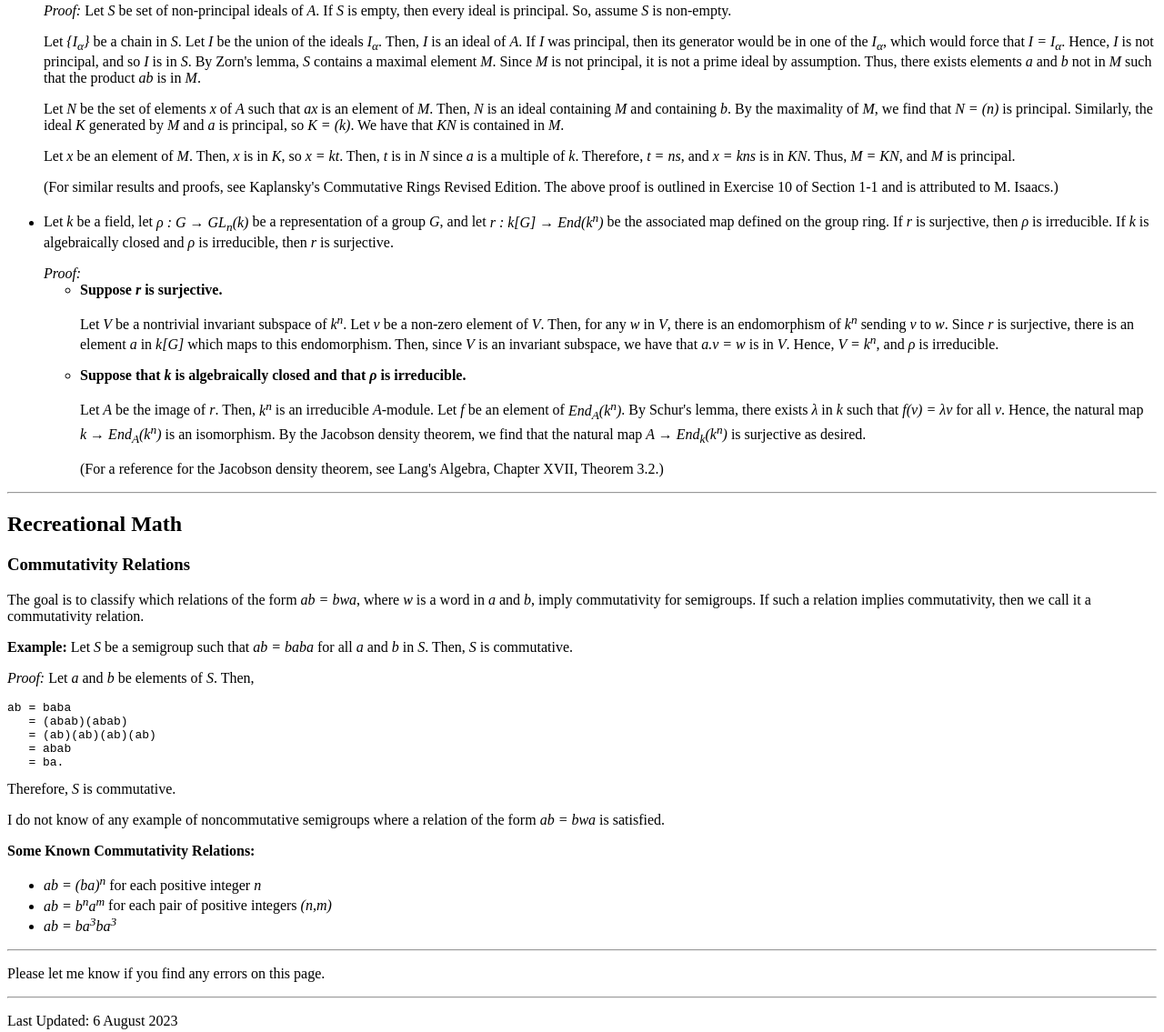
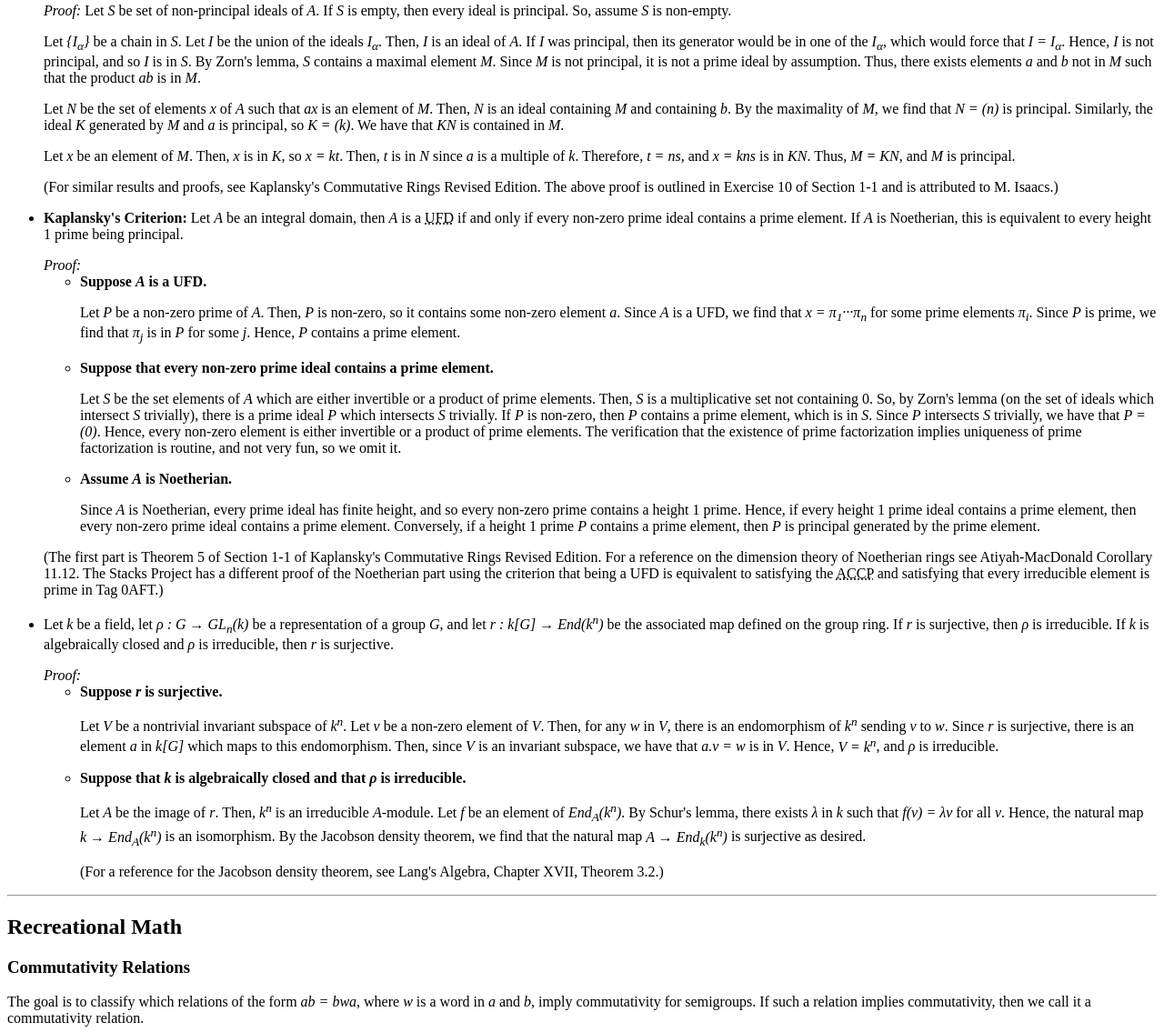
Before and after one commit to wiljanen/wiljanen.github.io, a plain HTML site: page index.html in a window 1280 px wide. Shown: the part 1032-2167 px from the top of the page at 91% size. Drawn offline with Linux system fonts and the light colour scheme.

Commit message:
Update index.html

```diff
--- a/index.html
+++ b/index.html
@@ -93,6 +93,26 @@
 	<p>(For similar results and proofs, see Kaplansky's Commutative Rings Revised Edition. The above proof is outlined in Exercise 10 of Section 1-1 and is attributed to M. Isaacs.)
 	</div>
 	</li>
+	<li><p><strong>Kaplansky's Criterion:</strong> Let <em>A</em> be an integral domain, then <em>A</em> is a <abbr title="Unique Factorization Domain">UFD</abbr> if and only if every non-zero prime ideal contains a prime element. If <em>A</em> is Noetherian, this is equivalent to every height 1 prime being principal.</p>
+	<div>
+	<em>Proof:</em>
+	<ul>
+		<li>
+		<strong>Suppose <em>A</em> is a UFD.</strong>
+		<p>Let <em>P</em> be a non-zero prime of <em>A</em>. Then, <em>P</em> is non-zero, so it contains some non-zero element <em>a</em>. Since <em>A</em> is a UFD, we find that <em style="white-space: nowrap;">x = &pi;<sub>1</sub>&middot;&middot;&middot;&pi;<sub>n</sub></em> for some prime elements <em>&pi;<sub>i</sub></em>. Since <em>P</em> is prime, we find that <em>&pi;<sub>j</sub></em> is in <em>P</em> for some <em>j</em>. Hence, <em>P</em> contains a prime element.</p>
+		</li>
+		<li>
+		<strong>Suppose that every non-zero prime ideal contains a prime element.</strong>
+		<p>Let <em>S</em> be the set elements of <em>A</em> which are either invertible or a product of prime elements. Then, <em>S</em> is a multiplicative set not containing 0. So, by Zorn's lemma (on the set of ideals which intersect <em>S</em> trivially), there is a prime ideal <em>P</em> which intersects <em>S</em> trivially. If <em>P</em> is non-zero, then <em>P</em> contains a prime element, which is in <em>S</em>. Since <em>P</em> intersects <em>S</em> trivially, we have that <em>P = (0)</em>. Hence, every non-zero element is either invertible or a product of prime elements. The verification that the existence of prime factorization implies uniqueness of prime factorization is routine, and not very fun, so we omit it.</p>
+		</li>
+		<li>
+		<strong>Assume <em>A</em> is Noetherian.</strong>
+		<p>Since <em>A</em> is Noetherian, every prime ideal has finite height, and so every non-zero prime contains a height 1 prime. Hence, if every height 1 prime ideal contains a prime element, then every non-zero prime ideal contains a prime element. Conversely, if a height 1 prime <em>P</em> contains a prime element, then <em>P</em> is principal generated by the prime element.</p>
+		</li>
+	</ul>
+	<p>(The first part is Theorem 5 of Section 1-1 of Kaplansky's Commutative Rings Revised Edition. For a reference on the dimension theory of Noetherian rings see Atiyah-MacDonald Corollary 11.12. The Stacks Project has a different proof of the Noetherian part using the criterion that being a UFD is equivalent to satisfying the <abbr title="Ascending Chain Condition on Principal Ideals">ACCP</abbr> and satisfying that every irreducible element is prime in Tag 0AFT.)</p>
+	</div>
+	</li>
 	<li>
 	<p>Let <em>k</em> be a field, let <em style="white-space: nowrap;">&rho; : G &rarr; GL<sub>n</sub>(k)</em> be a representation of a group <em>G</em>, and let <em style="white-space: nowrap;">r : k[G] &rarr; End(k<sup>n</sup>)</em> be the associated map defined on the group ring. If <em>r</em> is surjective, then <em>&rho;</em> is irreducible. If <em>k</em> is algebraically closed and <em>&rho;</em> is irreducible, then <em>r</em> is surjective.</p>
 	<div>
@@ -147,7 +167,7 @@ Therefore, <em>S</em> is commutative.
 <p>Please let me know if you find any errors on this page.</p>
 <hr>
 <p>
-Last Updated: 6 August 2023
+Last Updated: 7 August 2023
 </p>
 </footer>
 </body>
```
